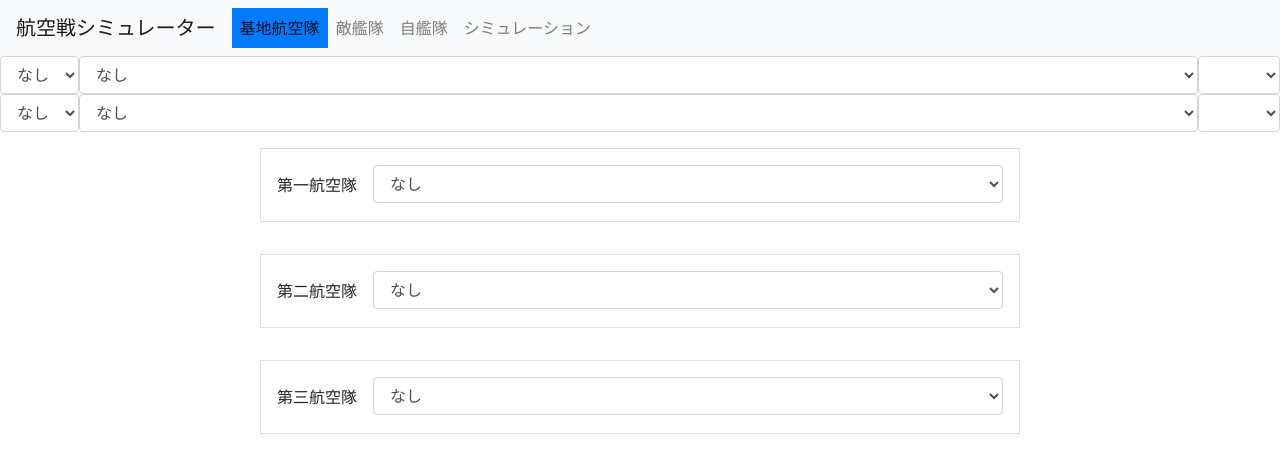
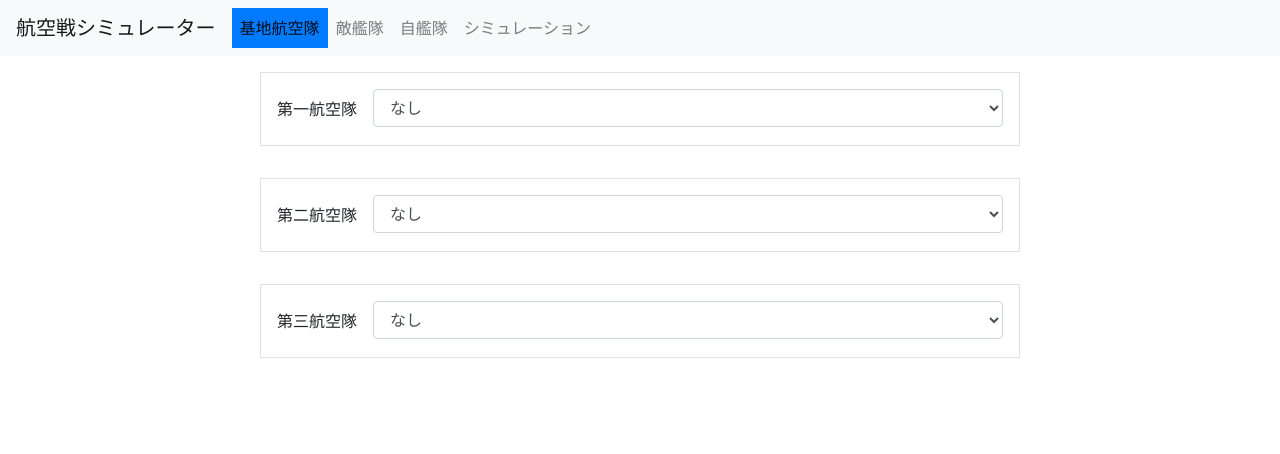
Before and after one commit to YSRKEN/AerialCombatSimulator, an Angular app in the folder ACS-Frontend/: page / in a window 1280 px wide. Shown: the top 454 px of the page. Built offline with nearby package versions, Linux system fonts and the light colour scheme.

Commit message:
搭載数を属性値に渡した変数から更新するようにした

```diff
--- a/ACS-Frontend/src/app/control/weapon-selector/weapon-selector.component.ts
+++ b/ACS-Frontend/src/app/control/weapon-selector/weapon-selector.component.ts
@@ -149,7 +149,13 @@ export class WeaponSelectorComponent implements OnInit {
   /**
    * そのスロットにおける最大搭載数
    */
-  @Input() slotSize: string;
+  @Input() set slotSize(value: string) {
+    if (value === undefined || value === '') {
+      value = '0';
+    }
+    this.SlotCountList = this.getSlotCountList(value);
+    this.SlotCountValue = '' + (this.SlotCountList.length - 1);
+  }
 
   /**
    * 装備種リスト
@@ -196,7 +202,9 @@ export class WeaponSelectorComponent implements OnInit {
   /**
    * 搭載数リスト
    */
-  SlotCountList: { "value": string, "name": string }[];
+  SlotCountList: { "value": string, "name": string }[] = [
+    { "value": '0', "name": '0' }
+  ];
 
   constructor(private saveData: SaveDataService) { }
 
@@ -204,9 +212,6 @@ export class WeaponSelectorComponent implements OnInit {
     // @Inputをチェックする
     if (this.prefix === undefined || undefined === '') {
       throw new Error("<app-weapon-selector>のprefix属性は省略できません。");
-    }
-    if (this.slotSize === undefined || undefined === '') {
-      this.slotSize = '0';
     }
 
     // 装備種リストを初期化
@@ -216,11 +221,10 @@ export class WeaponSelectorComponent implements OnInit {
     this.WeaponNameList = this.getWeaponNameList(this.WeaponTypeValue);
 
     // 搭載数リストを初期化
+    // ('LBAS'はここで初期化されるが、そうでない場合は@Input() set slotSizeで初期化される)
     if (this.category === 'LBAS') {
       var maxSlotSize: string = this.searchTypeSet[parseInt(this.WeaponTypeValue)] ? '4' : '18';
       this.SlotCountList = this.getSlotCountList(maxSlotSize);
-    } else {
-      this.SlotCountList = this.getSlotCountList(this.slotSize);
     }
   }
 
@@ -272,7 +276,7 @@ export class WeaponSelectorComponent implements OnInit {
    * 艦載機熟練度
    */
   get WeaponMasValue(): string {
-    return this.saveData.loadString(this.prefix + '.weapon_mas', '0');
+    return this.saveData.loadString(this.prefix + '.weapon_mas', '7');
   }
   set WeaponMasValue(value: string) {
     this.saveData.saveString(this.prefix + '.weapon_mas', value);
--- a/ACS-Frontend/src/app/form/simulation-result/simulation-result.component.html
+++ b/ACS-Frontend/src/app/form/simulation-result/simulation-result.component.html
@@ -1,3 +1,6 @@
+<app-weapon-selector category="LBAS" prefix="test1"></app-weapon-selector>
+<app-weapon-selector category="Normal" prefix="test2" slotSize="{{SlotSize}}"></app-weapon-selector>
+
 <div class="container">
   <div class="row">
     <form class="mx-auto my-3 p-3 col-xs-12 col-sm-10 col-md-8">
@@ -9,7 +12,7 @@
               <option value="2">自艦隊 vs 敵艦隊</option>
             </select>
             </div>
-      <button type="submit" class="btn btn-primary">シミュレーション開始</button>
+      <button type="submit" class="btn btn-primary" (click)="startSimulation()">シミュレーション開始</button>
     </form>
   </div>
 </div>
--- a/ACS-Frontend/src/app/form/simulation-result/simulation-result.component.ts
+++ b/ACS-Frontend/src/app/form/simulation-result/simulation-result.component.ts
@@ -9,6 +9,9 @@ import { SaveDataService } from '../../service/save-data.service';
 export class SimulationResultComponent implements OnInit {
 
   SimulationType: string = '1';
+
+  // スタブ
+  SlotSize: string = '46';
 
   constructor(private saveData: SaveDataService) { }
 
@@ -24,4 +27,13 @@ export class SimulationResultComponent implements OnInit {
     this.SimulationType = event;
     this.saveData.saveString('simulation-result.simulation_type', this.SimulationType);
   }
+
+  /**
+   * シミュレーションを開始する
+   */
+  startSimulation(){
+    //スタブ
+    this.SlotSize = '' + (parseInt(this.SlotSize) - 1);
+    console.log(this.SlotSize);
+  }
 }
--- a/ACS-Frontend/src/app/main/main.component.html
+++ b/ACS-Frontend/src/app/main/main.component.html
@@ -20,8 +20,6 @@
     </ul>
   </div>
 </nav>
-<app-weapon-selector category="LBAS" prefix="test1" slotSize="18"></app-weapon-selector>
-<app-weapon-selector category="Normal" prefix="test2" slotSize="46"></app-weapon-selector>
 <app-lbasdata [ngClass]="{'d-none': Mode !== 0}"></app-lbasdata>
 <app-enemy-data [ngClass]="{'d-none': Mode !== 1}"></app-enemy-data>
 <app-own-data [ngClass]="{'d-none': Mode !== 2}"></app-own-data>
```
